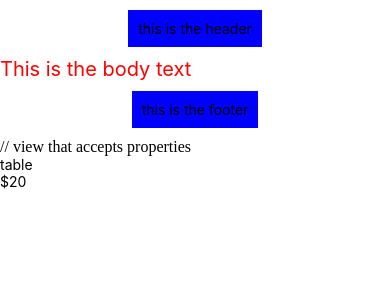
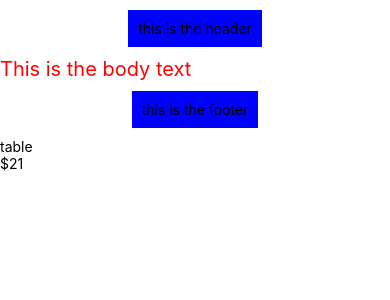
Before and after one commit to zhuodp/zetoRN, a React Native app: screen / in a window 390 px wide. Shown: the top 300 px of the page. Built offline with nearby package versions, Linux system fonts and the light colour scheme.

Commit message:
ADD: prop-types for ItemView

```diff
--- a/App.tsx
+++ b/App.tsx
@@ -18,8 +18,7 @@ const App = () => {
       <MyText/>
       <View style={styles.normalBox}><Text>this is the footer</Text></View>
 
-      // view that accepts properties
-      <ItemView name={'table'} price={'$20'}></ItemView>
+      <ItemView name={'table'} price={'$21'}></ItemView>
     </SafeAreaView>
   );
 };
```
Also changed, not shown: 1 other file (tests, documents, lock files or other folders).
